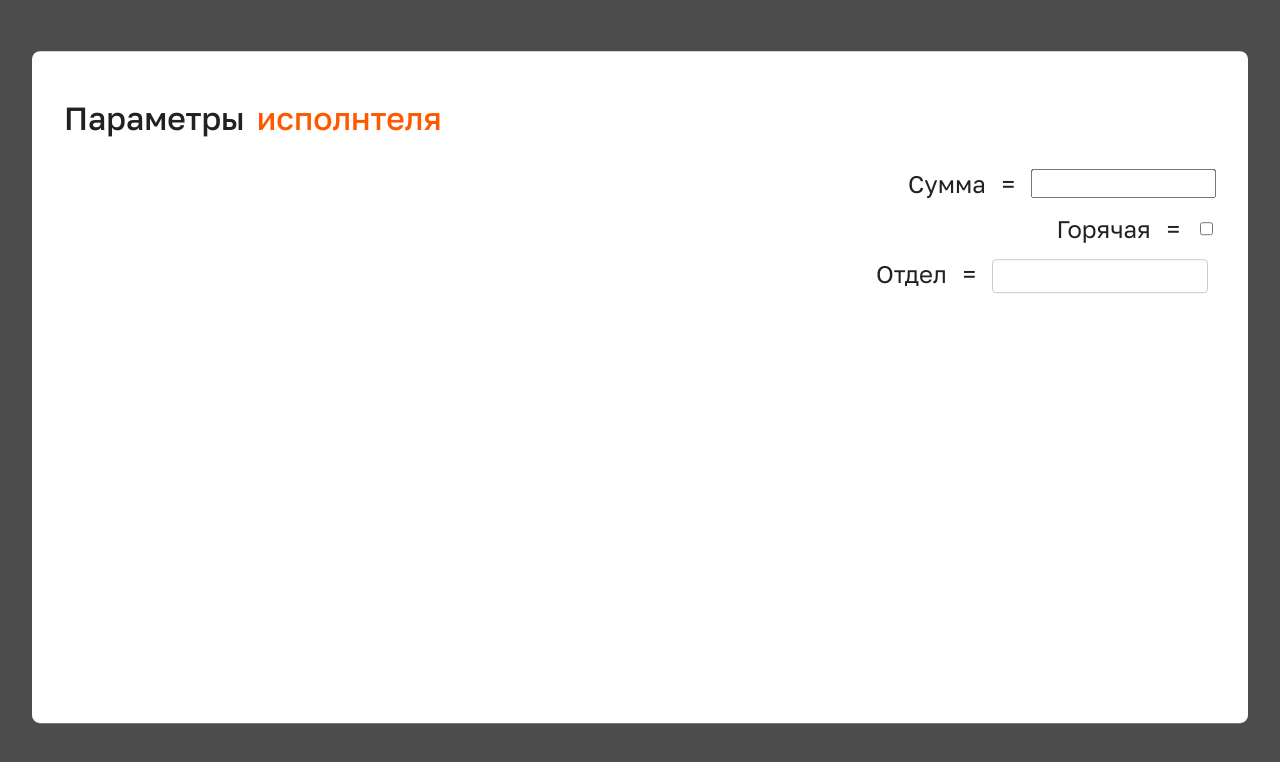
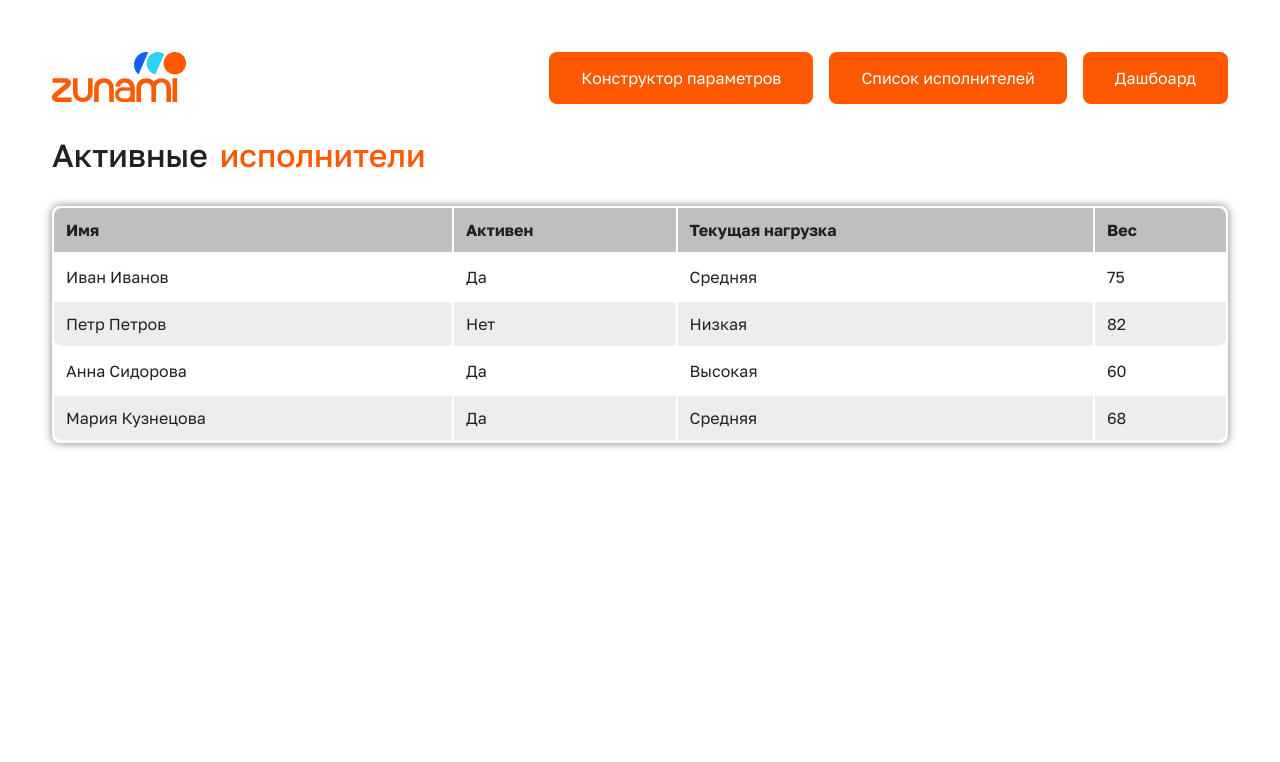
Before and after one commit to Twelve12Git/MPIT2025, a React (Vite) app in the folder frontend/: page / in a window 1280 px wide. Shown: the top 762 px of the page. Built offline with nearby package versions, Linux system fonts and the light colour scheme; a web font is replaced by a local one.

Commit message:
Убрал затыччку

```diff
--- a/frontend/src/components/pages/executorsPage/ExecutorsPage.tsx
+++ b/frontend/src/components/pages/executorsPage/ExecutorsPage.tsx
@@ -30,9 +30,9 @@ export default function ExecutorsPage() {
 
     return (
         <div className='executorlist'>
-            <Dialog>
+            {/* <Dialog>
                 <ExecutorPanel/>
-            </Dialog>
+            </Dialog> */}
             <PageHeader primaryText='Активные' secondaryText='исполнители' />
             <table className='executors-table'>
                 <thead>
```
